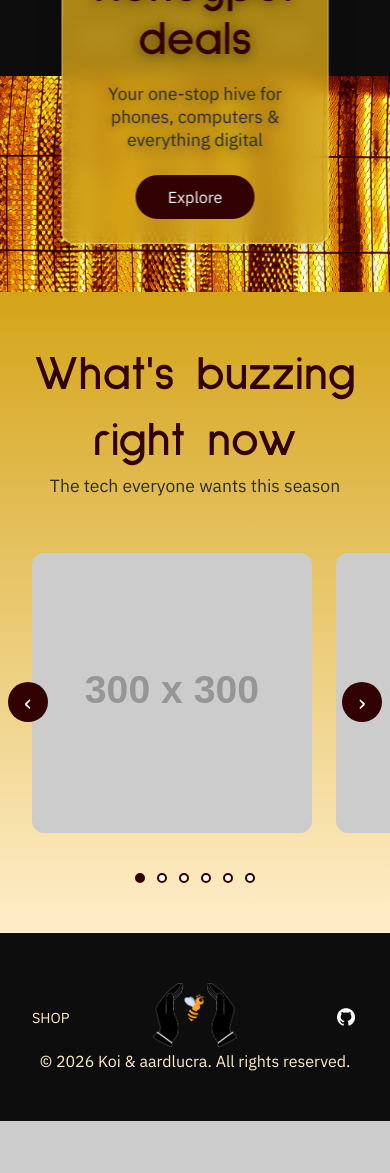
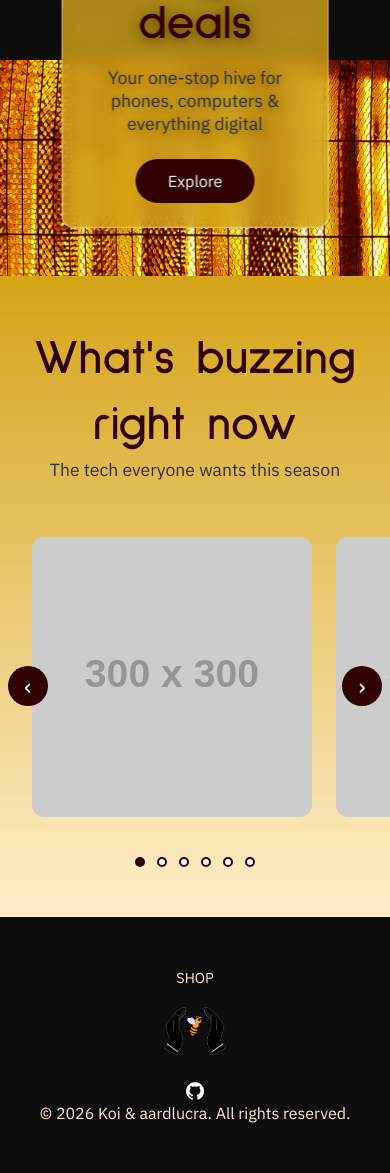
Before and after one commit to r3dkoi/bee-lektronics, a Flask app: page / in a window 390 px wide. Before the commit the page ends 1121 px from the top, so only its background shows below. Run offline with Flask 3, Linux system fonts and the light colour scheme; grey boxes labelled with a size stand in for pictures from a placeholder-image service; data that the repository does not hold is empty; some libraries are stand-ins or nearby versions.

Commit message:
Add responsive breakpoints for navbar and footer styles

```diff
--- a/static/css/base.css
+++ b/static/css/base.css
@@ -381,3 +381,70 @@ title, h1, h2, h3, h4, h5, h6 {
     height: 1.5rem;
     width: auto;
 }
+
+
+/* -------------------------------------------------------------------------- */
+/*                                 Breakpoints                                */
+/* -------------------------------------------------------------------------- */
+/* Tablet: ≤768px */
+@media (max-width: 768px) {
+    .navbar {
+        padding: 0.85rem 1.25rem; /* tighten navbar padding for narrower viewport */
+    }
+
+    .navbar .nav-link {
+        font-size: 0.95rem; /* scale down nav text slightly */
+    }
+
+    .brand-logo img {
+        height: 2.25rem; /* shrink logo to match tighter navbar */
+    }
+
+    .footer-top {
+        gap: 1rem; /* reduce spacing between footer columns */
+    }
+}
+
+/* Mobile: ≤480px (e.g. 414 x 846) */
+@media (max-width: 480px) {
+    .navbar {
+        padding: 0.75rem 1rem; /* further reduce navbar padding on small screens */
+    }
+
+    .navbar .nav-link {
+        font-size: 0.85rem; /* smaller nav text for mobile */
+        padding: 0.5rem; /* keep tap target comfortable despite smaller font */
+    }
+
+    #cart-toggle.nav-link {
+        font-size: 0.85rem; /* match nav-link sizing */
+        padding: 0.5rem; /* keep tap target comfortable */
+    }
+
+    .brand-logo img {
+        height: 2rem; /* smaller logo for mobile navbar */
+    }
+
+    .site-footer {
+        padding-inline: 1rem; /* less side padding on narrow screens */
+    }
+
+    .footer-top {
+        grid-template-columns: 1fr; /* stack footer columns instead of 3-across */
+        justify-items: center; /* center each stacked item */
+        gap: 1.25rem; /* spacing between stacked items */
+        text-align: center;
+    }
+
+    .footer-links {
+        justify-self: center; /* re-center after grid switches to single column */
+    }
+
+    .footer-github-link {
+        justify-self: center;
+    }
+
+    .footer-brand-logo img {
+        height: 3rem; /* shrink footer logo for mobile */
+    }
+}
```
